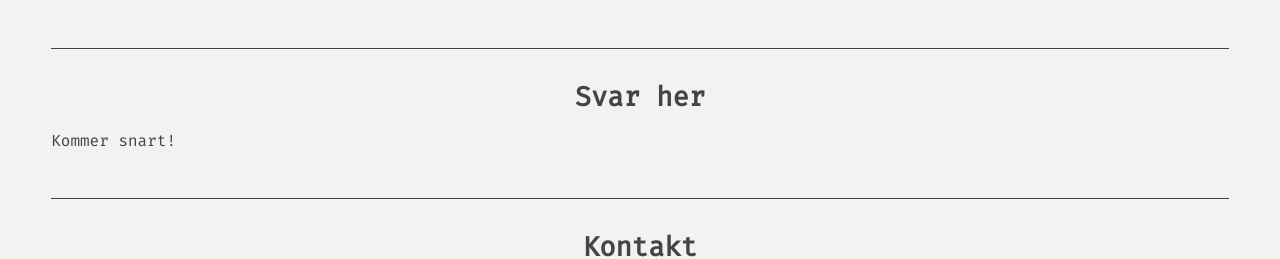
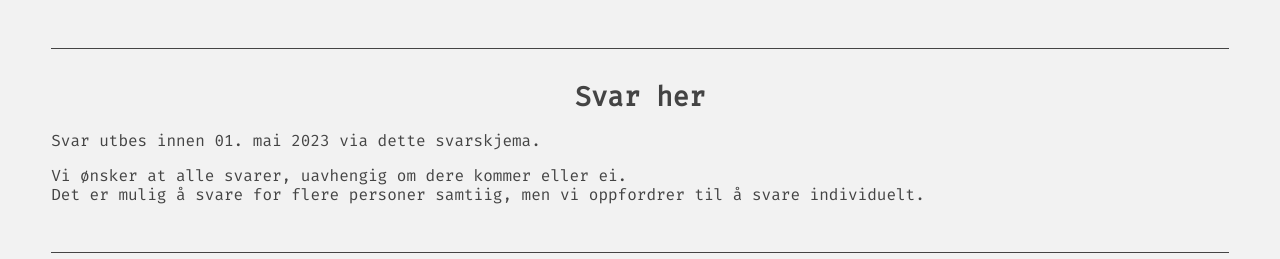
Before and after one commit to melhoos/gudrunogsimon, a React (Create React App) app: page / in a window 1280 px wide. Shown: the part 3500-3759 px from the top of the page. Built offline with nearby package versions, Linux system fonts and the light colour scheme.

Commit message:
Update Reply.jsx

```diff
--- a/src/Reply.jsx
+++ b/src/Reply.jsx
@@ -7,7 +7,12 @@ const Reply = () => {
         Svar her
       </h1>
       <p>
-        Kommer snart!
+        Svar utbes innen 01. mai 2023 via dette svarskjema.
+      </p>
+      <p>
+        Vi ønsker at alle svarer, uavhengig om dere kommer eller ei.
+      <br/>
+      Det er mulig å svare for flere personer samtiig, men vi oppfordrer til å svare individuelt.
       </p>
     </div>
   );
```
